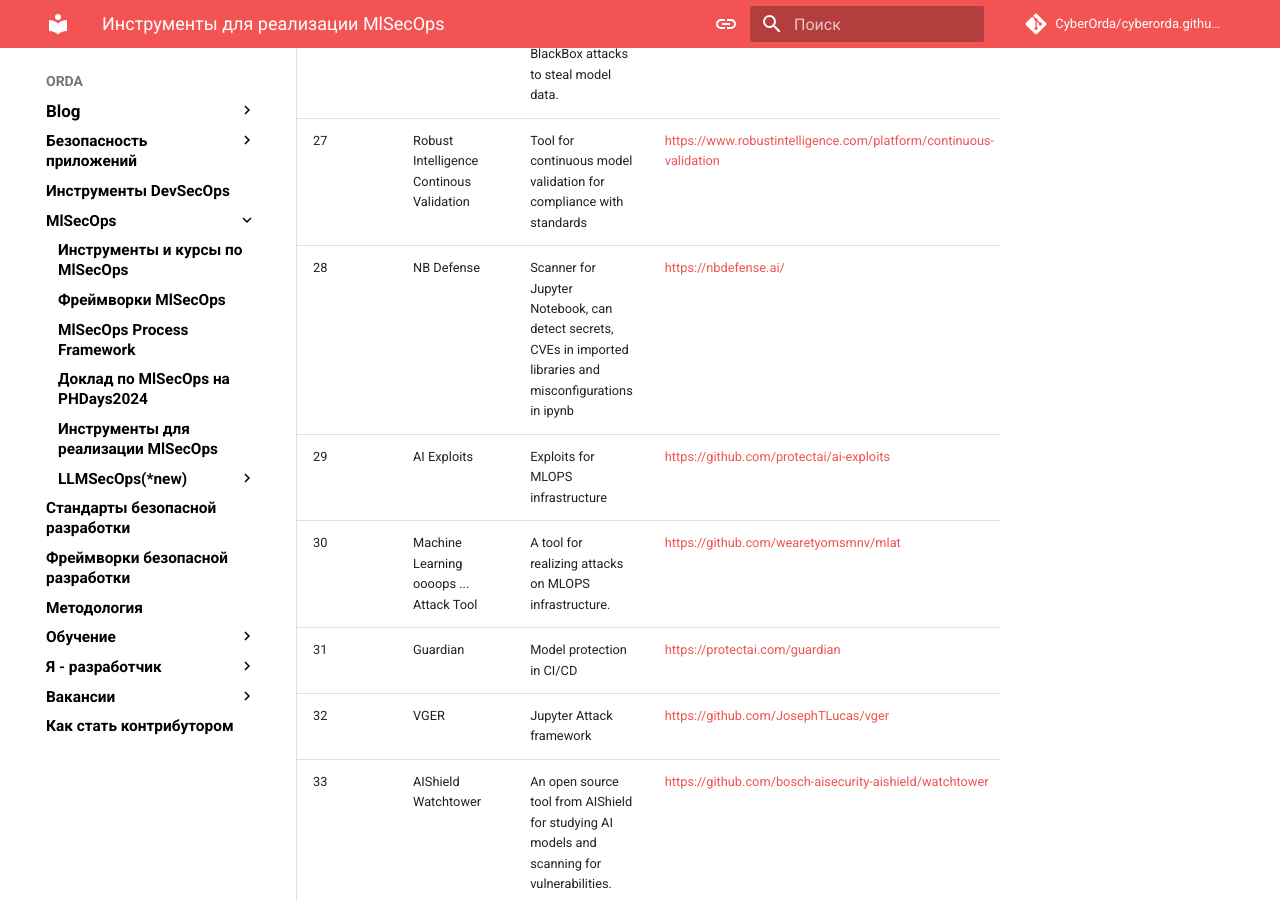
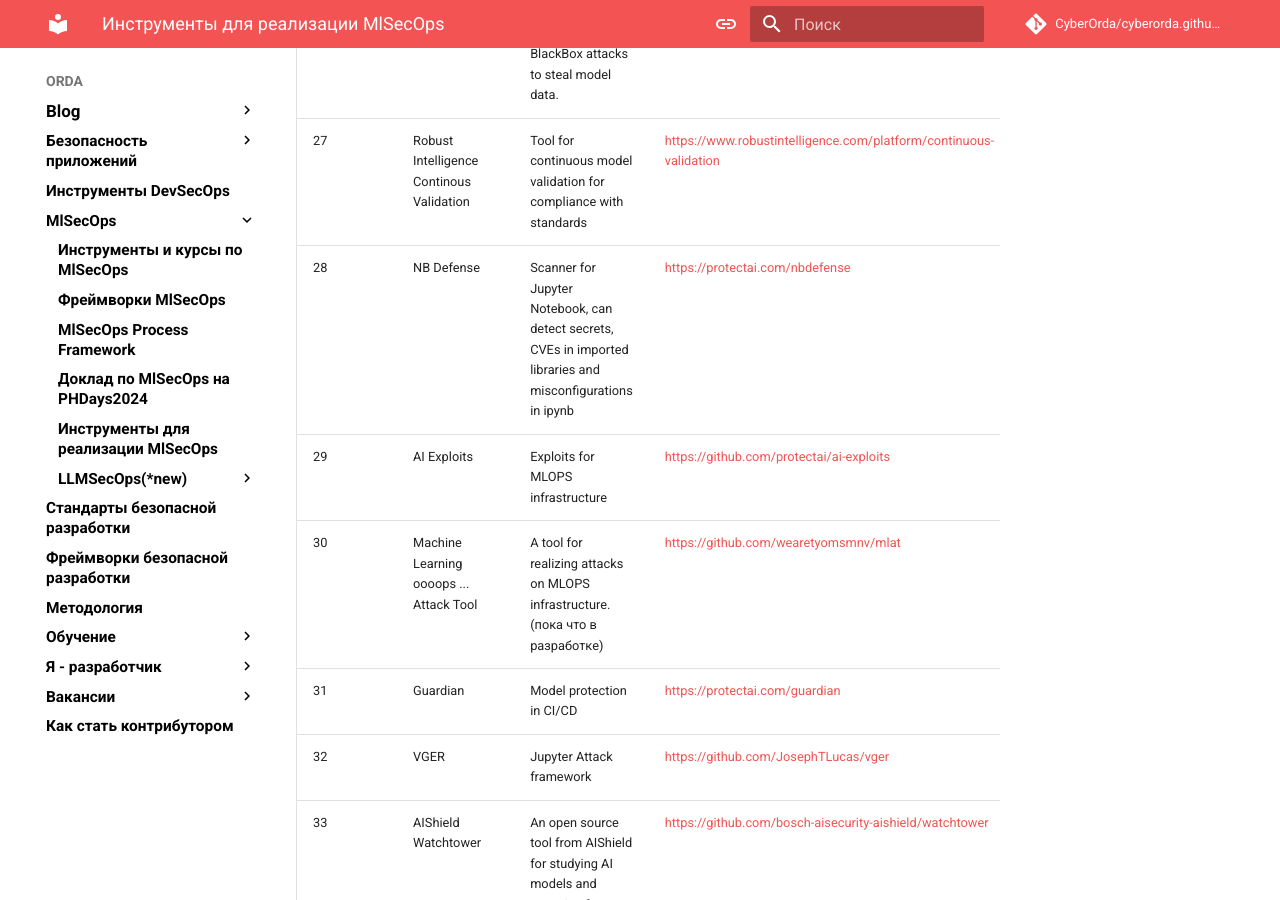
Before and after one commit to CyberOrda/cyberorda.github.io, an MkDocs documentation site: the page built from docs/m1s3c0p3_tools.md, in a window 1280 px wide and 900 px high, scrolled down 4298 px. Built offline with MkDocs 1.6.1 and Material for MkDocs 9.7.7, drawn with Linux system fonts in a browser that asks for light colours; comment, search, counter and statistics services are not loaded.

Commit message:
Update m1s3c0p3_tools.md

```diff
--- a/docs/m1s3c0p3_tools.md
+++ b/docs/m1s3c0p3_tools.md
@@ -38,9 +38,9 @@
 | 25  | AugLy                                                                                  | A tool for generating adversarial attacks.                                                                                                                                                                                                                                                                                                    | [https://github.com/facebookresearch/AugLy](https://github.com/facebookresearch/AugLy)                                                                                                                                                       | Image                       | FREE        |  adversarial, facebook   | attack  |
 | 26  | Knockoffnets                                                                           | PoC to implement BlackBox attacks to steal model data.                                                                                                                                                                                                                                                                                        | [https://github.com/tribhuvanesh/knockoffnets](https://github.com/tribhuvanesh/knockoffnets)                                                                                                                                                 | Image                       | FREE        | BlackBox, model stealing | attack  |
 | 27  | Robust Intelligence Continous Validation                                               | Tool for continuous model validation for compliance with standards                                                                                                                                                                                                                                                                            | [https://www.robustintelligence.com/platform/continuous-validation](https://www.robustintelligence.com/platform/continuous-validation)                                                                                                       | Model                       | PAID        | Validation, Robust       | defense |
-| 28  | NB Defense                                                                             | Scanner for Jupyter Notebook, can detect secrets, CVEs in imported libraries and misconfigurations in ipynb                                                                                                                                                                                                                                   | [https://nbdefense.ai/](https://nbdefense.ai/)                                                                                                                                                                                               | code                        | FREE        | SAST, notebooks          | defense |
+| 28  | NB Defense                                                                             | Scanner for Jupyter Notebook, can detect secrets, CVEs in imported libraries and misconfigurations in ipynb                                                                                                                                                                                                                                   | [https://protectai.com/nbdefense](https://protectai.com/nbdefense)                                                                                                                                                                                               | code                        | FREE        | SAST, notebooks          | defense |
 | 29  | AI Exploits                                                                            | Exploits for MLOPS infrastructure                                                                                                                                                                                                                                                                                                             | [https://github.com/protectai/ai-exploits](https://github.com/protectai/ai-exploits)                                                                                                                                                         | infrastructure              | FREE        | exploits, mlops          | attack  |
-| 30  | Machine Learning oooops ... Attack Tool                                                | A tool for realizing attacks on MLOPS infrastructure.                                                                                                                                                                                                                                                                                         | [https://github.com/wearetyomsmnv/mlat](https://github.com/wearetyomsmnv/mlat)                                                                                                                                                               | infrastructure              | FREE        | framework,cli, exploits  | attack  |
+| 30  | Machine Learning oooops ... Attack Tool                                                | A tool for realizing attacks on MLOPS infrastructure. (пока что в разработке)                                                                                                                                                                                                                                                                                        | [https://github.com/wearetyomsmnv/mlat](https://github.com/wearetyomsmnv/mlat)                                                                                                                                                               | infrastructure              | FREE        | framework,cli, exploits  | attack  |
 | 31  | Guardian                                                                               | Model protection in CI/CD                                                                                                                                                                                                                                                                                                                     | [https://protectai.com/guardian](https://protectai.com/guardian)                                                                                                                                                                             | code                        | PAID        | ci/cd, mlops             | defense |
 | 32  | VGER                                                                                   | Jupyter Attack framework                                                                                                                                                                                                                                                                                                                      | [https://github.com/JosephTLucas/vger](https://github.com/JosephTLucas/vger)                                                                                                                                                                 | notebook                    | FREE        | framework,cli,hash       | attack  |
 | 33  | AIShield Watchtower                                                                    | An open source tool from AIShield for studying AI models and scanning for vulnerabilities.                                                                                                                                                                                                                                                    | [https://github.com/bosch-aisecurity-aishield/watchtower](https://github.com/bosch-aisecurity-aishield/watchtower)                                                                                                                           | code                        | FREE        | secrets,modelscan        | defense |
```
